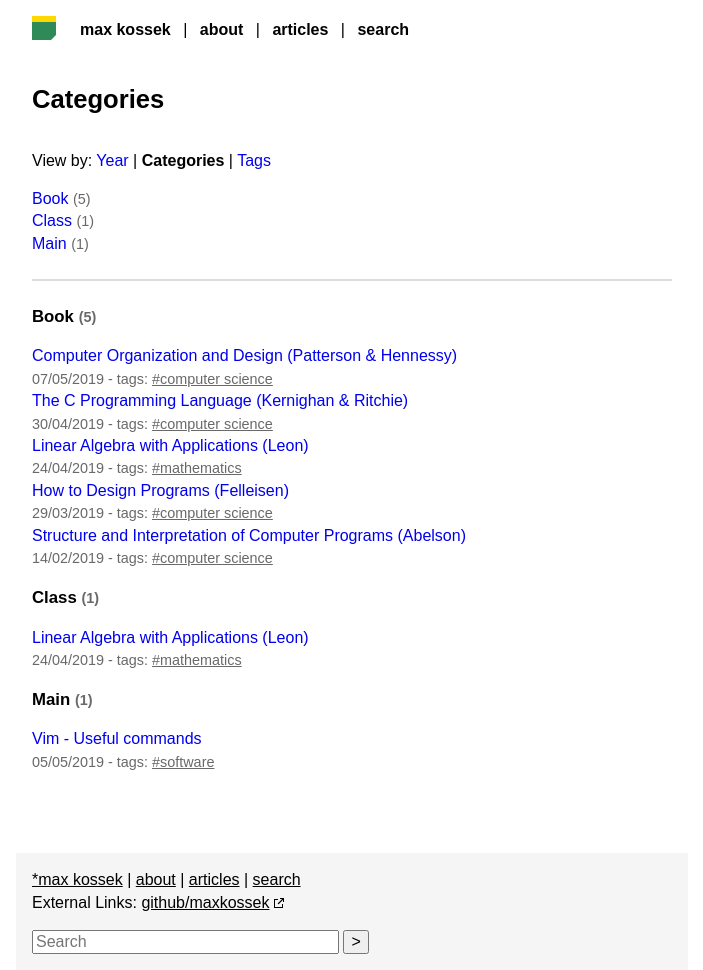
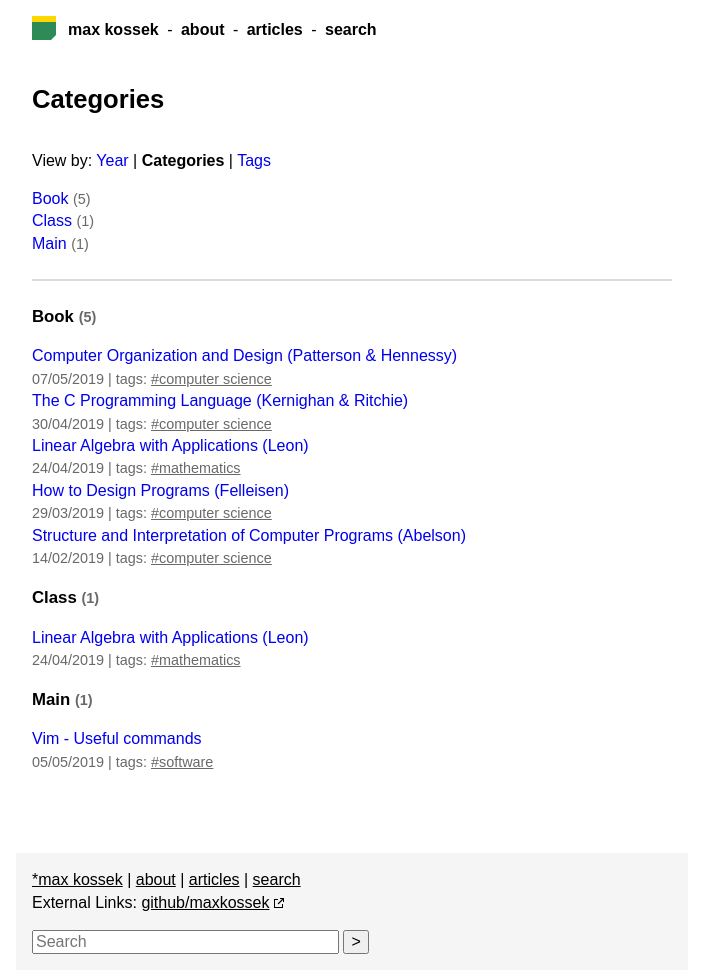
Before and after one commit to maxkossek/maxkossek.github.io, a Jekyll site: the page built from categories.html, in a window 1280 px wide. Shown: the whole page, without its empty margins (288-991 px from the left). Built offline with Jekyll 4.4.1, drawn with Linux system fonts in a browser that asks for light colours.

Commit message:
Update nav

```diff
--- a/_includes/nav.html
+++ b/_includes/nav.html
@@ -1,12 +1,12 @@
 <header>
 <nav class="main" role="navigation">
-<a style="margin-right: 0.5rem; vertical-align: text-bottom;" href="/" title="Home Page">
+<a style="vertical-align: text-bottom;" href="/" title="Home Page">
 <div id="logo">
 	<div id="green"></div>
     <div id="gold"></div>
   	<div id="white"></div>
 </div>
 </a>
-<a href="/" title="Home Page">Max Kossek</a> | <a href="/about" title="About Max Kossek">About</a> | <a href="/articles" title="Archive of all articles">Articles</a> | <a href="/search" title="Search the site">Search</a>
+<a href="/" title="Home Page">Max Kossek</a> - <a href="/about" title="About Max Kossek">About</a> - <a href="/articles" title="Archive of all articles">Articles</a> - <a href="/search" title="Search the site">Search</a>
 </nav>
 </header>
--- a/categories.html
+++ b/categories.html
@@ -30,7 +30,7 @@ description: Collection of all categories on maxkossek.
 <span class="meta">
 <time class="date" datetime="{{ post.date | date_to_xmlschema }}" itemprop="datePublished">{{ post.date | date: "%d/%m/%Y" }}</time>
 {% if post.tags.size > 0 %}
- - <span class="tag">tags:</span>
+ | <span class="tag">tags:</span>
 {% for tag in post.tags %}
 <a href="{{site.baseurl}}/tags#{{ tag | slugify }}">#{{tag}}</a>{% unless forloop.last %}, {% endunless %}
 {% endfor %}
--- a/css/main.css
+++ b/css/main.css
@@ -32,7 +32,7 @@ main, footer, header {
 
 /* Navigation */
 nav.main a, nav.main a:visited, nav.main span {
-    margin: 0 0.5rem;
+    margin: 0 0.25rem;
     color: inherit;
     font-weight: bold;
     text-transform: lowercase;
```
